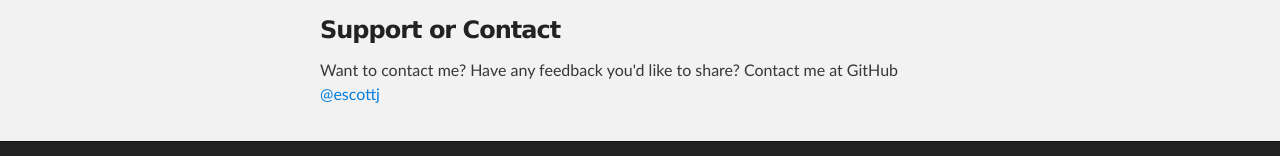
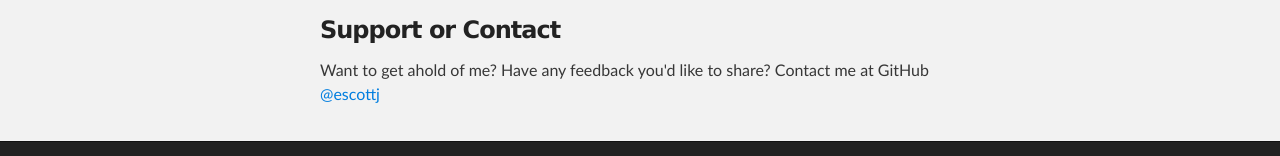
Before and after one commit to escottj/WindchillDoc2PDF, a plain HTML site: page index.html in a window 1280 px wide. Shown: the part 417-573 px from the top of the page. Drawn offline with Linux system fonts and the light colour scheme.

Commit message:
Update index.html

```diff
--- a/index.html
+++ b/index.html
@@ -39,7 +39,7 @@
 <h3>
 <a id="support-or-contact" class="anchor" href="#support-or-contact" aria-hidden="true"><span aria-hidden="true" class="octicon octicon-link"></span></a>Support or Contact</h3>
 
-<p>Want to contact me?  Have any feedback you'd like to share?  Contact me at GitHub <a href="https://github.com/escottj" class="user-mention">@escottj</a></p>
+<p>Want to get ahold of me?  Have any feedback you'd like to share?  Contact me at GitHub <a href="https://github.com/escottj" class="user-mention">@escottj</a></p>
       </section>
     </div>
 
```
